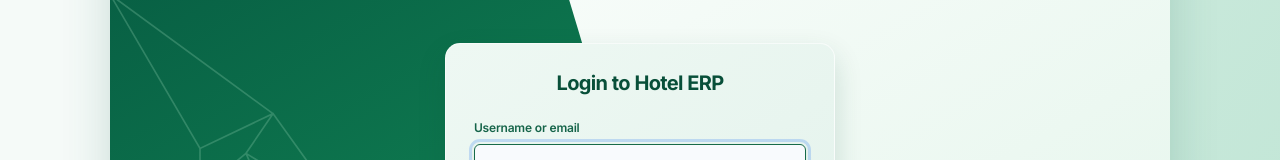
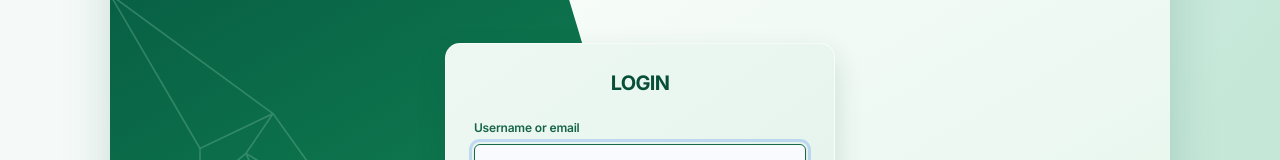
Before and after one commit to Tafiti-Automate/Hotel-Management-System, a Next.js app in the folder frontend/: page /login in a window 1280 px wide. Shown: the part 174-334 px from the top of the page. Built offline with nearby package versions, Linux system fonts and the light colour scheme.

Commit message:
Simplify login heading to LOGIN

```diff
--- a/frontend/src/screens/Login.tsx
+++ b/frontend/src/screens/Login.tsx
@@ -61,7 +61,7 @@ export default function Login() {
       <div className="hotel-auth-perspective">
         <div className={'hotel-auth-flipper'+(mode!=='login'?' is-flipped':'')}>
           <section className="hotel-auth-card hotel-auth-front" aria-hidden={mode!=='login'} inert={mode!=='login'}>
-            <h1>Login to Hotel ERP</h1>
+            <h1>LOGIN</h1>
             {mode==='login'&&<>{authMessage&&!notice&&<p role="status" className="hotel-auth-notice">{authMessage}</p>}{notice&&<p role="status" className="hotel-auth-notice">{notice}</p>}{error&&<p role="alert" className="hotel-auth-error">{error}</p>}</>}
             <form onSubmit={submit}>
               <label htmlFor={userId}>Username or email</label>
```
